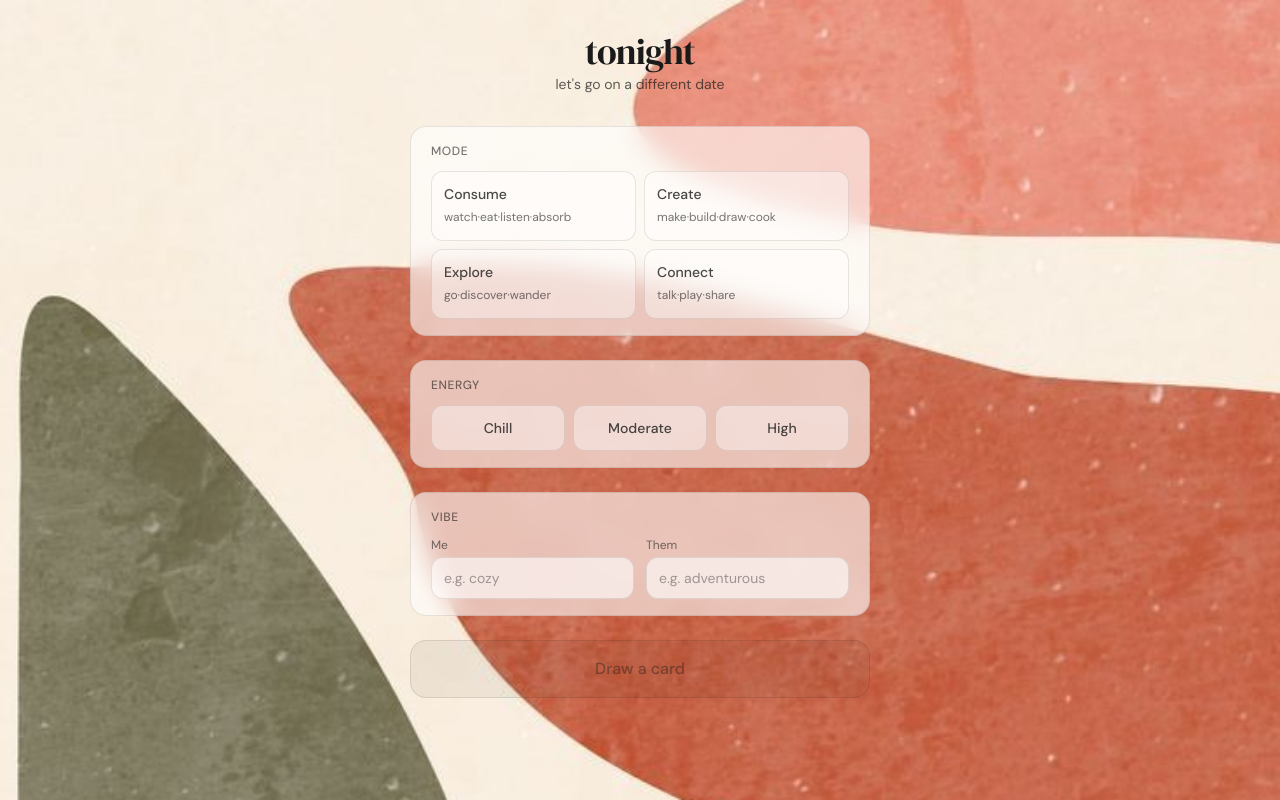
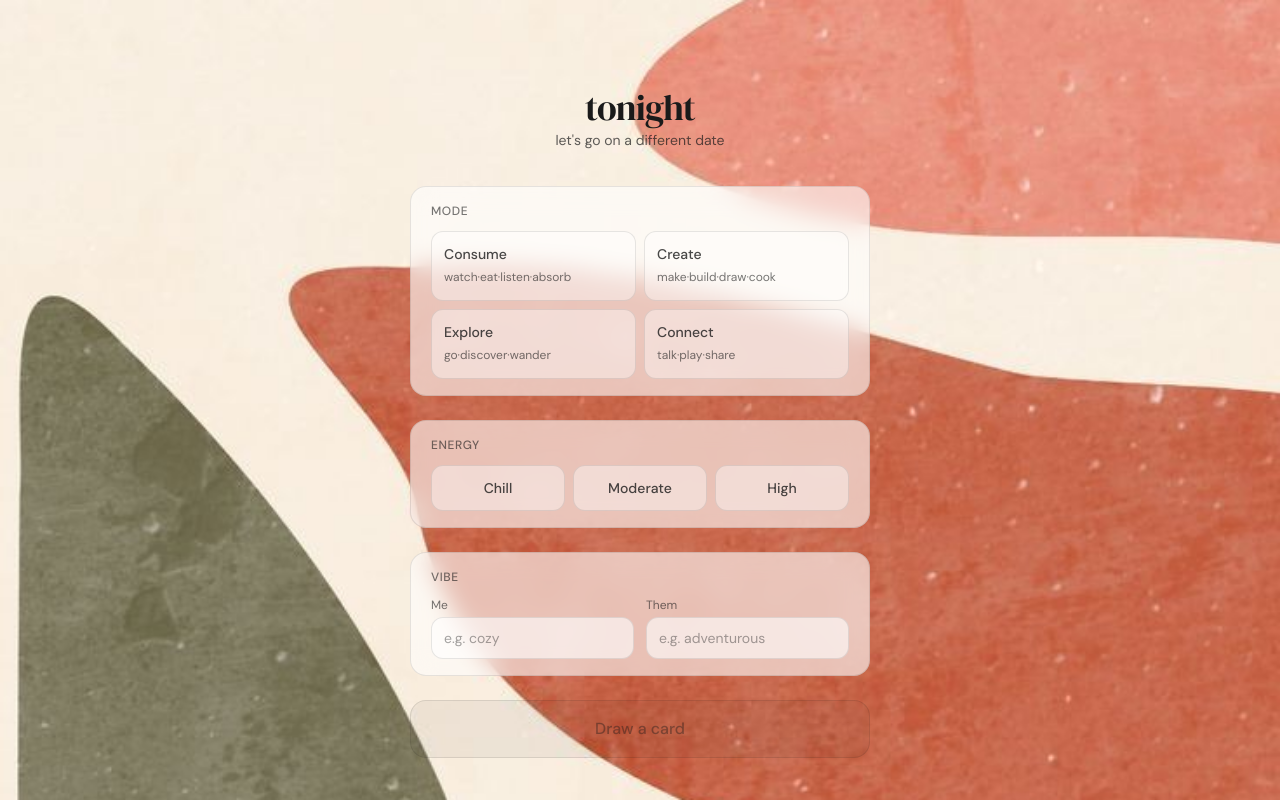
Before and after one commit to maygong/tonight, a Next.js app: page / in a window 1280 px wide. Built offline with nearby package versions, Linux system fonts and the light colour scheme.

Commit message:
Update page layout and enhance Open Graph metadata with detailed image attributes

```diff
--- a/src/app/layout.tsx
+++ b/src/app/layout.tsx
@@ -19,9 +19,17 @@ export const metadata: Metadata = {
   title: "tonight",
   description: "let's go on a different date",
   openGraph: {
+    type: "website",
     title: "tonight",
     description: "let's go on a different date",
-    images: ["background2.jpeg"],
+    images: [
+      {
+        url: "/background2.jpeg",
+        width: 576,
+        height: 1024,
+        alt: "Tonight background art",
+      },
+    ],
   },
 };
 
--- a/src/app/page.tsx
+++ b/src/app/page.tsx
@@ -73,8 +73,8 @@ export default function Home() {
   return (
     <>
       <FlowerBackground />
-      <main className="relative z-10 min-h-screen flex flex-col items-center px-4 py-6 sm:py-8">
-        <header className="text-center mb-6 sm:mb-8">
+      <main className="relative z-10 min-h-screen flex flex-col items-center px-4 pt-[9vh] pb-6 sm:pt-[11vh] sm:pb-8">
+        <header className="text-center mb-7 sm:mb-9">
           <h1 className="font-serif text-3xl sm:text-4xl text-ink tracking-tight">tonight</h1>
           <p className="font-sans text-sm text-ink/70 mt-0.5">let&apos;s go on a different date</p>
         </header>
```
